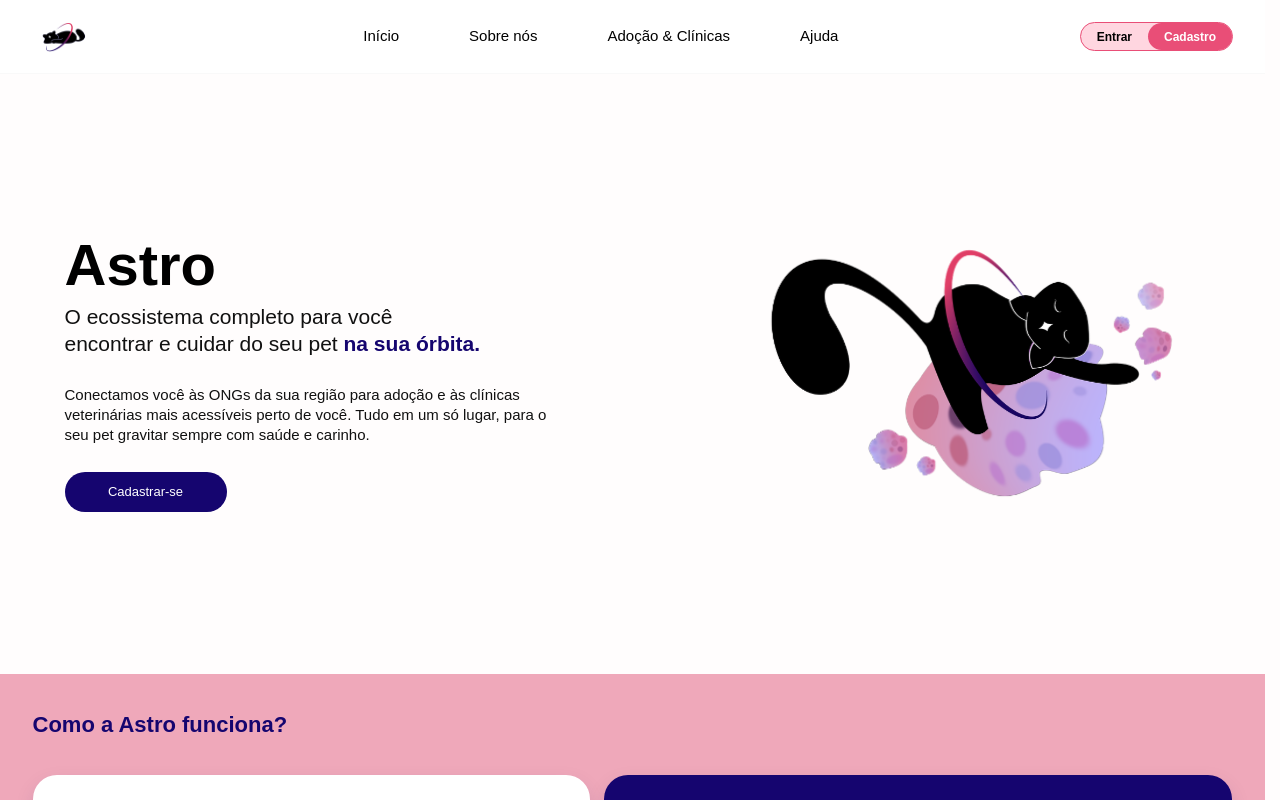
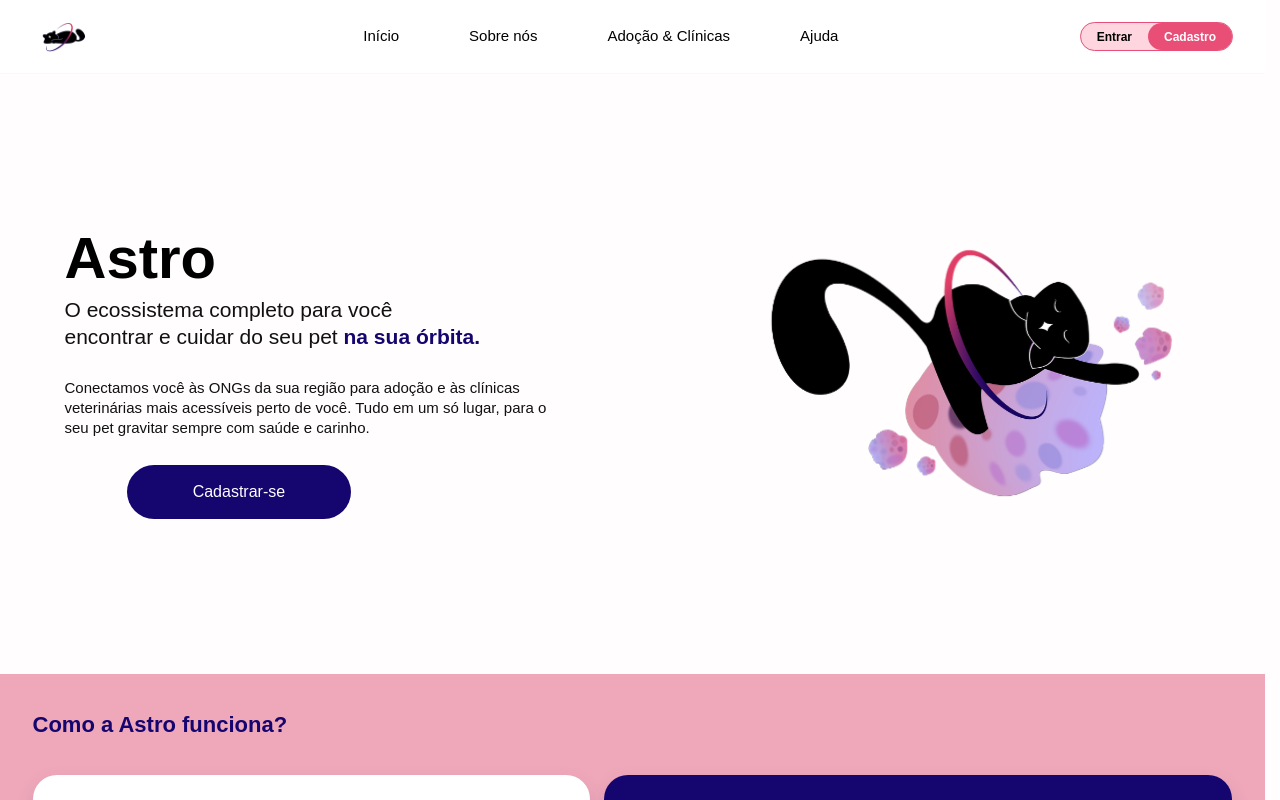
Before and after one commit to M1GU3LT0X1C/ASTRO, a Next.js app: page / in a window 1280 px wide. Shown: the top 800 px of the page. Built offline with nearby package versions, Linux system fonts and the light colour scheme; no server answers.

Commit message:
style(home): ajusta dimensoes e posicionamento do botao de cadastro

```diff
--- a/src/components/home/HomeContent.module.css
+++ b/src/components/home/HomeContent.module.css
@@ -986,3 +986,18 @@
     padding: 0 16px;
   }
 }
+
+/* CTA de cadastro na seção principal */
+.heroActions {
+  justify-content: flex-start;
+  padding-inline-start: 12%;
+}
+
+.heroActions .btnPrimary {
+  width: 224px;
+  min-width: 0;
+  min-height: 54px;
+  font-size: 16px;
+  max-width: 100%;
+  box-sizing: border-box;
+}
```
